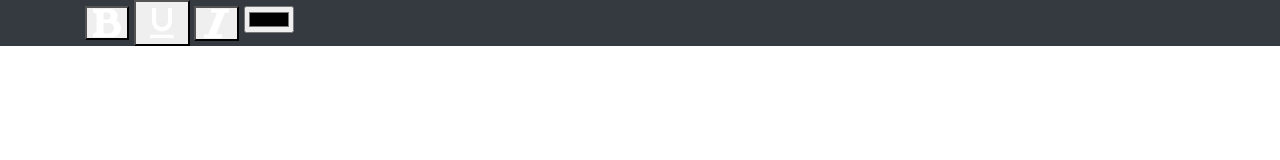
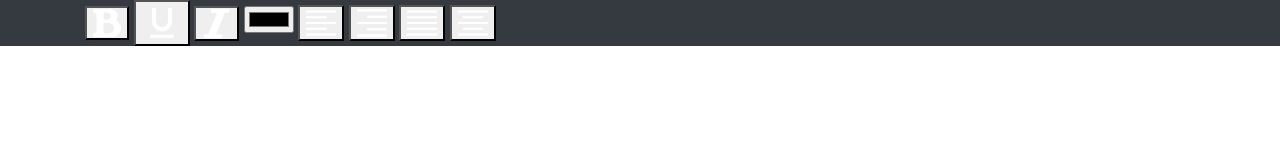
Before and after one commit to SharmilaNaushad/my-text-editor, a plain HTML site: page index.html in a window 1280 px wide. Drawn offline with nearby package versions, Linux system fonts and the light colour scheme.

Commit message:
feature text alignment added

```diff
--- a/index.html
+++ b/index.html
@@ -32,6 +32,27 @@
 
                 <input type="color" id="fontColorPicker" onchange="applyFontColor()">
 
+                <button class = "left" onclick="left()">
+                    <img src="Resources/left.png" width="30" >
+                </button>
+
+
+                <button class = "right" onclick="right()">
+                    <img src="Resources/right.png" width="30" >
+                </button>
+
+
+
+                <button class = "justify" onclick="justify()">
+                    <img src="Resources/justify.png" width="30" >
+                </button>
+
+
+                <button class = "center" onclick="center()">
+                    <img src="Resources/center.png" width="30" >
+                </button>
+
+
 
 
 
```
